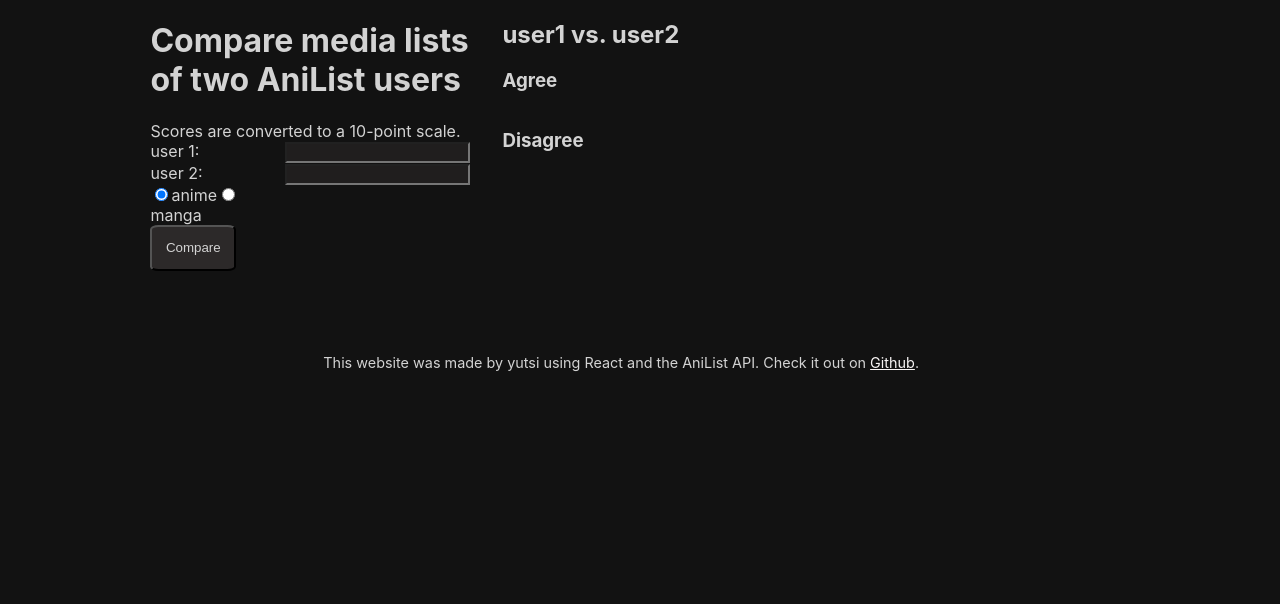
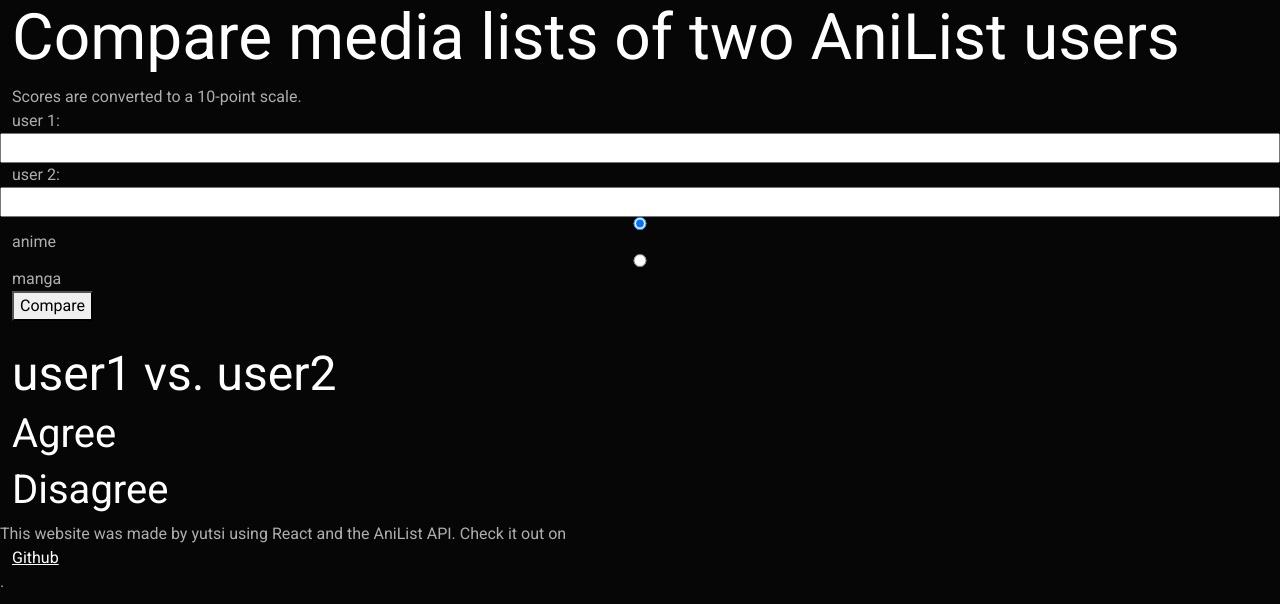
Before and after one commit to yutsi/aniComp, a React (Create React App) app: page / in a window 1280 px wide. Shown: the top 604 px of the page. Built offline with nearby package versions, Linux system fonts and the light colour scheme.

Commit message:
initialized Bootstrap with Cyborg theme

```diff
--- a/package.json
+++ b/package.json
@@ -7,13 +7,16 @@
     "@testing-library/react": "^12.1.2",
     "@testing-library/user-event": "^13.5.0",
     "axios": "^0.25.0",
+    "bootstrap": "^5.1.3",
     "dotenv": "^15.0.0",
     "graphql-request": "^4.0.0",
     "lodash": "^4.17.21",
     "lodash.unionby": "^4.8.0",
     "react": "^17.0.2",
+    "react-bootstrap": "^2.1.2",
     "react-dom": "^17.0.2",
     "react-scripts": "5.0.0",
+    "sass": "^1.49.8",
     "web-vitals": "^2.1.4"
   },
   "scripts": {
--- a/src/App.js
+++ b/src/App.js
@@ -2,6 +2,8 @@
 import Error from './components/Error'
 import Media from './components/Media'
 import { combineLists } from './services/ops'
+import { Container, Row, Col } from 'react-bootstrap'
+import './custom.scss'
 
 const App = () => {
   const [user1, setuser1] = useState('')
@@ -69,9 +71,8 @@
   }
 
   return (
-    <div className='main'>
-      <div className='content-wrap'>
-        <div className='entry-area'>
+    <Container fluid>
+      <Row>
         <h1>Compare media lists of two AniList users</h1>
         <div className='description'>Scores are converted to a 10-point scale.</div>
         <form className='add-table' onSubmit={compareUsers}>
@@ -98,9 +99,9 @@
           </label>
         </form>
         <Error message={message} />
-        </div>
+      </Row>
 
-        <div className='compare-area'>
+      <Row>
         <h2>{user1compared || 'user1'} vs. {user2compared || 'user2'}</h2>
         <h3 className='agree'>Agree</h3>
         <table className='media' aria-label='agree-media'>
@@ -117,14 +118,11 @@
               .map((media) => <Media key={media.mediaId} media={media} user1={user1compared} user2={user2compared} />)}
           </tbody>
         </table>
-        </div>
-      </div>
-      <footer>
-        <div className='footer'>
+      </Row>
+      <Row>
         This website was made by yutsi using React and the AniList API. Check it out on <a href='https://github.com/yutsi/aniComp'>Github</a>.
-        </div>
-      </footer>
-    </div>
+      </Row>
+    </Container>
   )
 }
 
--- /dev/null
+++ b/src/custom.scss
@@ -0,0 +1,22 @@
+@import "cyborg/variables";
+@import "bootstrap/scss/bootstrap";
+@import "cyborg/bootswatch";
+
+$link-color: #ffffff;
+
+.about {
+    @include font-size(20px);
+    line-height: 1.8;
+  }
+//Responsive Font Size
+@media (max-width: 600px) {
+    .about {
+        @include font-size(16px);
+        line-height: 1.6
+      }
+}
+
+
+@import "cyborg/variables";
+@import "bootstrap/scss/bootstrap";
+@import "cyborg/bootswatch";
--- /dev/null
+++ b/src/cyborg/_bootswatch.scss
@@ -0,0 +1,143 @@
+// Cyborg 5.1.3
+// Bootswatch
+
+
+// Variables
+
+$web-font-path: "https://fonts.googleapis.com/css2?family=Roboto:wght@400;700&display=swap" !default;
+@if $web-font-path {
+  @import url($web-font-path);
+}
+
+// Navbar
+
+.navbar {
+  &.bg-primary {
+    border: 1px solid $gray-700;
+  }
+
+  &.bg-dark {
+    background-color: $body-bg !important;
+    border: 1px solid $gray-700;
+  }
+
+  &.bg-light {
+    background-color: $gray-500 !important;
+  }
+
+  &.fixed-top {
+    border-width: 0 0 1px;
+  }
+
+  &.fixed-bottom {
+    border-width: 1px 0 0;
+  }
+}
+
+// Buttons
+
+.btn {
+  @each $color, $value in $theme-colors {
+    &-#{$color} {
+      @if $enable-gradients {
+        background: $value linear-gradient(180deg, mix($white, $value, 15%), $value) repeat-x;
+      } @else {
+        background-color: $value;
+      }
+    }
+  }
+}
+
+// Forms
+
+legend {
+  color: $white;
+}
+
+.form-control {
+  background-clip: border-box;
+
+  &:disabled,
+  &[readonly] {
+    border-color: transparent;
+  }
+}
+
+// Navs
+
+.nav-tabs,
+.nav-pills {
+  .nav-link {
+    color: $white;
+
+    &:hover {
+      background-color: $gray-700;
+    }
+
+    &.disabled,
+    &.disabled:hover {
+      color: $nav-link-disabled-color;
+      background-color: transparent;
+    }
+
+    &.active {
+      background-color: $primary;
+    }
+  }
+}
+
+.breadcrumb {
+  a {
+    color: $white;
+  }
+}
+
+.pagination {
+  a:hover {
+    text-decoration: none;
+  }
+}
+
+// Indicators
+
+.alert {
+  color: $white;
+  border: none;
+
+  a,
+  .alert-link {
+    color: $white;
+    text-decoration: underline;
+  }
+
+  @each $color, $value in $theme-colors {
+    &-#{$color} {
+      @if $enable-gradients {
+        background: $value linear-gradient(180deg, mix($white, $value, 15%), $value) repeat-x;
+      } @else {
+        background-color: $value;
+      }
+    }
+  }
+}
+
+.badge {
+  &.bg-dark {
+    color: $gray-900;
+  }
+}
+
+// Containers
+
+.list-group-item-action {
+
+  &:hover {
+    border-color: $primary;
+  }
+}
+
+.popover {
+  &-title {
+    border-bottom: none;
+  }
+}
--- /dev/null
+++ b/src/cyborg/_variables.scss
@@ -0,0 +1,181 @@
+// Cyborg 5.1.3
+// Bootswatch
+
+$theme: "cyborg" !default;
+
+//
+// Color system
+//
+
+$white:    #fff !default;
+$gray-100: #f8f9fa !default;
+$gray-200: #e9ecef !default;
+$gray-300: #dee2e6 !default;
+$gray-400: #adafae !default;
+$gray-500: #888 !default;
+$gray-600: #555 !default;
+$gray-700: #282828 !default;
+$gray-800: #222 !default;
+$gray-900: #212529 !default;
+$black:    #000 !default;
+
+$blue:    #2a9fd6 !default;
+$indigo:  #6610f2 !default;
+$purple:  #6f42c1 !default;
+$pink:    #e83e8c !default;
+$red:     #c00 !default;
+$orange:  #fd7e14 !default;
+$yellow:  #f80 !default;
+$green:   #77b300 !default;
+$teal:    #20c997 !default;
+$cyan:    #93c !default;
+
+$primary:       $blue !default;
+$secondary:     $gray-600 !default;
+$success:       $green !default;
+$info:          $cyan !default;
+$warning:       $yellow !default;
+$danger:        $red !default;
+$light:         $gray-800 !default;
+$dark:          $gray-400 !default;
+
+$min-contrast-ratio:   2.25 !default;
+
+
+// Body
+
+$body-bg:       #060606 !default;
+$body-color:    $gray-400 !default;
+
+// Fonts
+
+// stylelint-disable-next-line value-keyword-case
+$font-family-sans-serif:  Roboto, -apple-system, BlinkMacSystemFont, "Segoe UI", "Helvetica Neue", Arial, sans-serif !default;
+$h1-font-size:            4rem !default;
+$h2-font-size:            3rem !default;
+$h3-font-size:            2.5rem !default;
+$h4-font-size:            2rem !default;
+$h5-font-size:            1.5rem !default;
+$headings-color:          $white !default;
+
+// Tables
+
+$table-color:                   $white !default;
+$table-accent-bg:               rgba($white, .05) !default;
+$table-hover-bg:                rgba($white, .075) !default;
+$table-border-color:            $gray-700 !default;
+$table-dark-bg:                 $gray-500 !default;
+$table-dark-border-color:       darken($gray-500, 7.5%) !default;
+
+$table-bg-scale:              0 !default;
+
+// Buttons
+
+$input-btn-padding-x:       1rem !default;
+
+// Forms
+
+$input-bg:                          $white !default;
+$input-disabled-bg:                 $gray-400 !default;
+
+$input-color:                       $gray-900 !default;
+$input-border-color:                $white !default;
+$input-border-width:                0 !default;
+
+$input-group-addon-color:           $white !default;
+$input-group-addon-bg:              $gray-700 !default;
+$input-group-addon-border-color:    transparent !default;
+
+$form-check-input-bg:                     $white !default;
+$form-check-input-border:                 none !default;
+
+$form-file-button-color:          $white !default;
+
+// Dropdowns
+
+$dropdown-bg:                    $gray-700 !default;
+$dropdown-divider-bg:            $gray-800 !default;
+$dropdown-link-color:            $white !default;
+$dropdown-link-hover-color:      $white !default;
+$dropdown-link-hover-bg:         $primary !default;
+
+// Navs
+
+$nav-tabs-border-color:                       $table-border-color !default;
+$nav-tabs-link-hover-border-color:            $nav-tabs-border-color !default;
+$nav-tabs-link-active-color:                  $white !default;
+$nav-tabs-link-active-bg:                     $nav-tabs-border-color !default;
+$nav-tabs-link-active-border-color:           $nav-tabs-border-color !default;
+
+// Navbar
+
+$navbar-dark-hover-color:           $white !default;
+
+// Pagination
+
+$pagination-color:                     $white !default;
+$pagination-bg:                        $gray-700 !default;
+$pagination-border-color:              transparent !default;
+$pagination-hover-color:               $white !default;
+$pagination-hover-bg:                  $primary !default;
+$pagination-hover-border-color:        $pagination-border-color !default;
+$pagination-disabled-bg:               $pagination-bg !default;
+$pagination-disabled-border-color:     $pagination-border-color !default;
+
+// Cards
+
+$card-bg:                           $gray-700 !default;
+
+// Tooltips
+
+$tooltip-bg:                        $gray-700 !default;
+$tooltip-opacity:                   1 !default;
+
+// Popovers
+
+$popover-bg:                        $gray-700 !default;
+
+// Toasts
+
+$toast-color:                       $white !default;
+$toast-background-color:            $gray-800 !default;
+$toast-border-color:                $gray-700 !default;
+$toast-header-color:                $body-color !default;
+$toast-header-background-color:     $toast-background-color !default;
+$toast-header-border-color:         $toast-border-color !default;
+
+// Modals
+
+$modal-content-bg:                  $gray-800 !default;
+$modal-header-border-color:         $gray-700 !default;
+
+// Progress bars
+
+$progress-bg:                       $gray-700 !default;
+
+// List group
+
+$list-group-color:                  $white !default;
+$list-group-bg:                     $gray-800 !default;
+$list-group-border-color:           $gray-700 !default;
+$list-group-hover-bg:               $primary !default;
+$list-group-disabled-bg:            $gray-700 !default;
+$list-group-action-color:           $white !default;
+$list-group-action-active-bg:       $primary !default;
+
+// Breadcrumbs
+
+$breadcrumb-padding-y:              .375rem !default;
+$breadcrumb-padding-x:              .75rem !default;
+$breadcrumb-bg:                     $gray-700 !default;
+$breadcrumb-border-radius:          .25rem !default;
+
+// Close
+
+$btn-close-color:            $white !default;
+$btn-close-opacity:          .6 !default;
+$btn-close-hover-opacity:    1 !default;
+
+// Code
+
+$pre-color:                         inherit !default;
--- a/src/index.js
+++ b/src/index.js
@@ -1,6 +1,5 @@
 import ReactDOM from 'react-dom'
 import App from './App'
-import './index.css'
 
 ReactDOM.render(
   <App />,
```
Also changed, not shown: 1 other file (tests, documents, lock files or other folders). Lines whose indentation alone changed are shown as unchanged.
